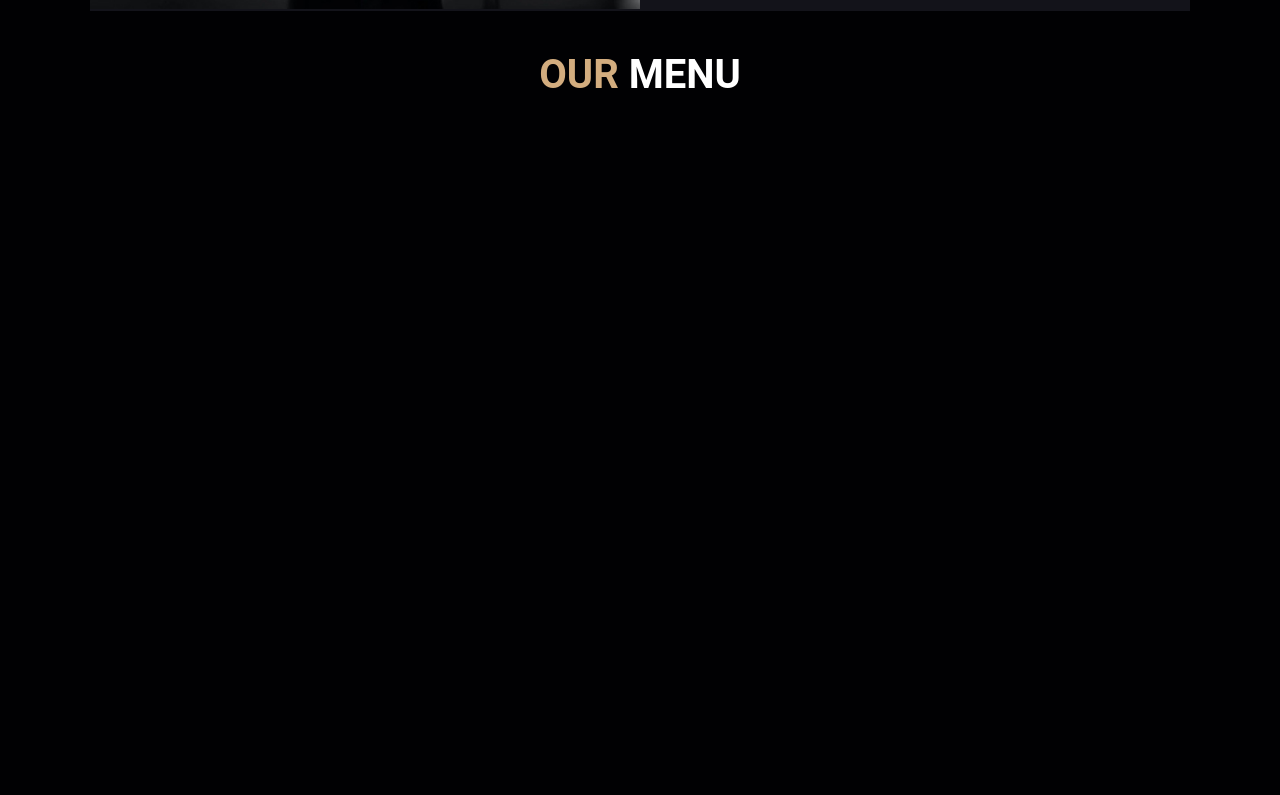
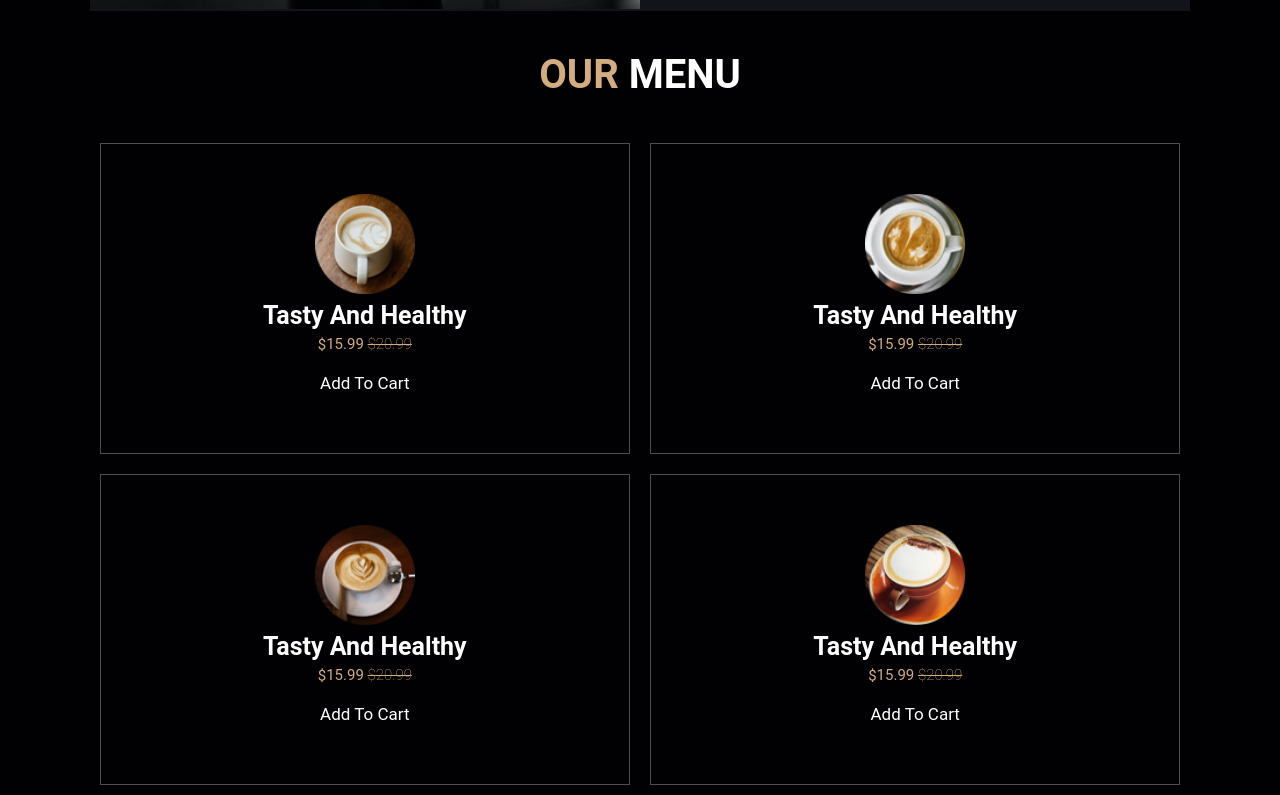
Before and after one commit to NgTuanLoc/Exercises, a React (Create React App) app in the folder coffee_shop/: page / in a window 1280 px wide. Shown: the part 1285-2080 px from the top of the page. Before the commit the page ends 1438 px from the top, so only its background shows below. Built offline with nearby package versions, Linux system fonts and the light colour scheme.

Commit message:
menu section

```diff
--- a/coffee_shop/src/data/data.js
+++ b/coffee_shop/src/data/data.js
@@ -2,6 +2,13 @@ import cartItem1 from "../images/cart-item-1.png";
 import cartItem2 from "../images/cart-item-2.png";
 import cartItem3 from "../images/cart-item-3.png";
 import cartItem4 from "../images/cart-item-4.png";
+
+import menuItem1 from "../images/menu-1.png";
+import menuItem2 from "../images/menu-2.png";
+import menuItem3 from "../images/menu-3.png";
+import menuItem4 from "../images/menu-4.png";
+import menuItem5 from "../images/menu-5.png";
+import menuItem6 from "../images/menu-6.png";
 
 export const cartItems = [
   {
@@ -25,3 +32,42 @@ export const cartItems = [
     price: "10$",
   },
 ];
+
+export const menuItems = [
+  {
+    img: menuItem1,
+    name: "Tasty and Healthy",
+    beforePrice: "20.99",
+    finalPrice: "15.99",
+  },
+  {
+    img: menuItem2,
+    name: "Tasty and Healthy",
+    beforePrice: "20.99",
+    finalPrice: "15.99",
+  },
+  {
+    img: menuItem3,
+    name: "Tasty and Healthy",
+    beforePrice: "20.99",
+    finalPrice: "15.99",
+  },
+  {
+    img: menuItem4,
+    name: "Tasty and Healthy",
+    beforePrice: "20.99",
+    finalPrice: "15.99",
+  },
+  {
+    img: menuItem5,
+    name: "Tasty and Healthy",
+    beforePrice: "20.99",
+    finalPrice: "15.99",
+  },
+  {
+    img: menuItem6,
+    name: "Tasty and Healthy",
+    beforePrice: "20.99",
+    finalPrice: "15.99",
+  },
+];
--- a/coffee_shop/src/sections/Menu.js
+++ b/coffee_shop/src/sections/Menu.js
@@ -1,11 +1,26 @@
+import { menuItems } from "../data/data";
+
 const Menu = () => {
   return (
     <section className="menu" id="menu">
       <h1 className="heading">
-          <span>Our</span> Menu
+        <span>Our</span> Menu
       </h1>
       <div className="menu__container">
-          <div className="menu__item"></div>
+        {menuItems.map((item, id) => {
+          return (
+            <div className="menu__item" key={id}>
+              <img src={item.img} alt="menu-item" />
+              <h3>{item.name}</h3>
+              <div className="price">
+                ${item.finalPrice} <span>${item.beforePrice}</span>
+              </div>
+              <a href="#home" className="btn">
+                add to cart
+              </a>
+            </div>
+          );
+        })}
       </div>
     </section>
   );
--- a/coffee_shop/src/style/css/style.css
+++ b/coffee_shop/src/style/css/style.css
@@ -70,6 +70,11 @@ section {
 .heading span {
   color: var(--primary-color);
   text-transform: uppercase;
+}
+
+.price {
+  font-size: 1.5rem;
+  color: var(--primary-color);
 }
 
 .header {
@@ -211,6 +216,36 @@ section {
   line-height: 1.8rem;
 }
 
+.menu__container {
+  display: grid;
+  grid-template-columns: repeat(auto-fit, minmax(40rem, 1fr));
+}
+.menu__item {
+  padding: 5rem;
+  margin: 1rem;
+  text-align: center;
+  border: var(--border);
+}
+.menu__item img {
+  height: 10rem;
+}
+.menu__item h3 {
+  color: white;
+  font-size: 2.5rem;
+  padding: 0.5rem 0;
+}
+.menu__item span {
+  font-size: 1.5rem;
+  text-decoration: line-through;
+  font-weight: lighter;
+}
+.menu__item:hover {
+  background: white;
+}
+.menu__item:hover > * {
+  color: var(--black);
+}
+
 .btn {
   margin-top: 1rem;
   display: inline-block;
@@ -256,9 +291,5 @@ section {
 .cart-item__icon:hover {
   color: var(--primary-color);
 }
-.cart-item .price {
-  font-size: 1.5rem;
-  color: var(--primary-color);
-}
 
 /*# sourceMappingURL=style.css.map */
--- a/coffee_shop/src/style/sass/base/_typography.scss
+++ b/coffee_shop/src/style/sass/base/_typography.scss
@@ -10,3 +10,8 @@
   color: var(--primary-color);
   text-transform: uppercase;
 }
+
+.price {
+  font-size: 1.5rem;
+  color: var(--primary-color);
+}
--- a/coffee_shop/src/style/sass/components/_cart.scss
+++ b/coffee_shop/src/style/sass/components/_cart.scss
@@ -27,8 +27,4 @@
       color: var(--primary-color);
     }
   }
-  .price {
-    font-size: 1.5rem;
-    color: var(--primary-color);
-  }
 }
--- a/coffee_shop/src/style/sass/layout/_menu.scss
+++ b/coffee_shop/src/style/sass/layout/_menu.scss
@@ -1,3 +1,37 @@
-.menu{
+.menu {
+  &__container {
+    display: grid;
+    grid-template-columns: repeat(auto-fit, minmax(40rem, 1fr));
+  }
 
+  &__item {
+    padding: 5rem;
+    margin: 1rem;
+    text-align: center;
+    border: var(--border);
+
+    & img {
+      height: 10rem;
+    }
+
+    & h3 {
+      color: white;
+      font-size: 2.5rem;
+      padding: 0.5rem 0;
+    }
+
+    & span {
+      font-size: 1.5rem;
+      text-decoration: line-through;
+      font-weight: lighter;
+    }
+
+    &:hover {
+      background: white;
+
+      & > * {
+        color: var(--black);
+      }
+    }
+  }
 }
```
Also changed, not shown: 1 other file (tests, documents, lock files or other folders).
